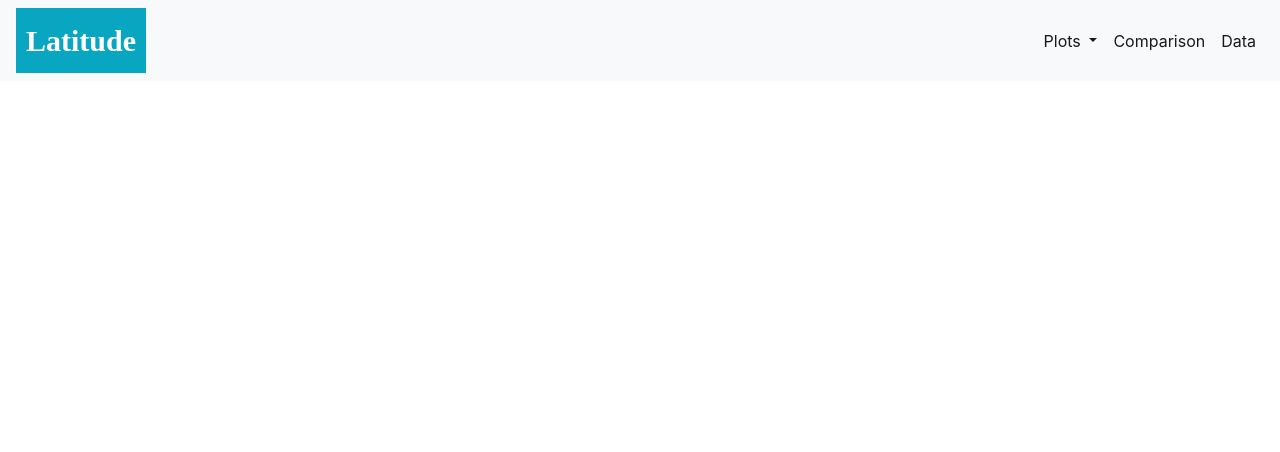
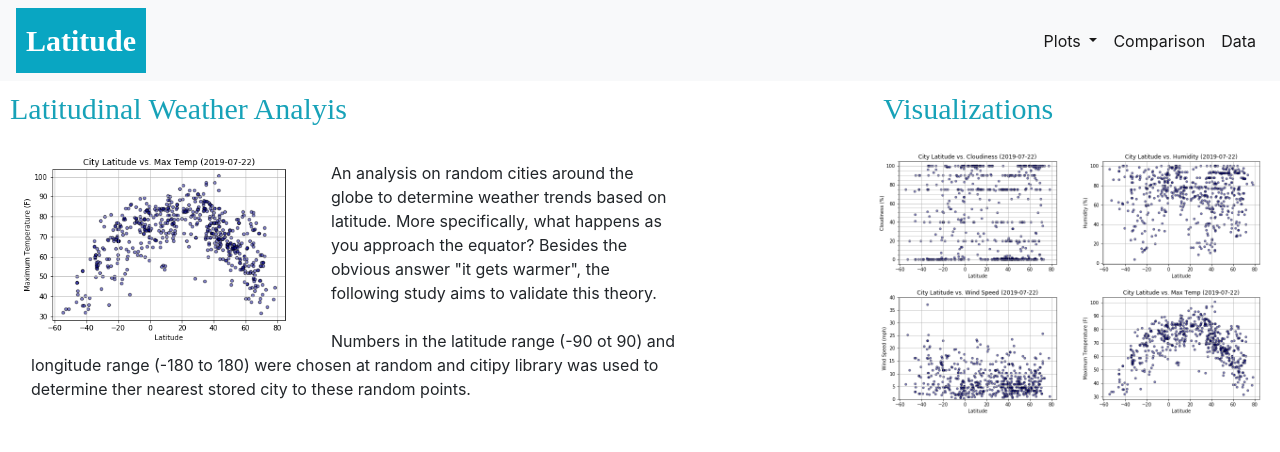
Before and after one commit to saramichelee/pyWeather, a plain HTML site: page climateWeb.html in a window 1280 px wide. Drawn offline with nearby package versions, Linux system fonts and the light colour scheme.

Commit message:
summary and visualizations added

```diff
--- a/climateWeb.html
+++ b/climateWeb.html
@@ -40,4 +40,33 @@
       </ul>
     </div>
   </nav>
+  <!-- site body -->
+<dl class="row">
+  <div class="col-md-8">
+    <h1 class="display-4">Latitudinal Weather Analyis</h1>
+    <div class="container">
+        <article class="row single-post mt-2 no-gutters">
+            <div class="col-md-10">
+                <div class="image-wrapper float-left pr-3">
+                    <img src="Images/LatVsTemp.png" alt="latitude vs temperature graph" width= 300px>
+                </div>
+                <div class="single-post-content-wrapper p-3">
+                    An analysis on random cities around the globe to determine weather trends based on latitude. More specifically, what happens as you approach the equator? Besides the obvious answer "it gets warmer", the following study aims to validate this theory.
+                    <br><br>
+                    Numbers in the latitude range (-90 ot 90) and longitude range (-180 to 180) were chosen at random and citipy library was used to determine ther nearest stored city to these random points.
+                  </div>
+                </div>
+        </article>
+    </div>
+ </div>
+ <div class="col-md-4">
+    <h1 class="display-4">Visualizations</h1>
+    <img src="Images/LatVsClouds.png" class="rounded float-left" alt="cloud graph" width= 50%>
+    <img src="Images/LatVsHumidity.png" class="rounded float-right" alt="humidity graph"width= 50%>
+    <img src="Images/LatVsWind.png" class="rounded float-left" alt="cloud graph" width= 50%>
+    <img src="Images/LatVsTemp.png" class="rounded float-right" alt="humidity graph"width= 50%>
+ </div>
+
+
+
 </body>
--- a/style.css
+++ b/style.css
@@ -9,3 +9,10 @@
     color: white;
     font-weight: bold;
 }
+
+.display-4 {
+    padding: 10px;
+    font-family: serif;
+    font-size: 30px;
+    color: #17a2b8;
+}
```
